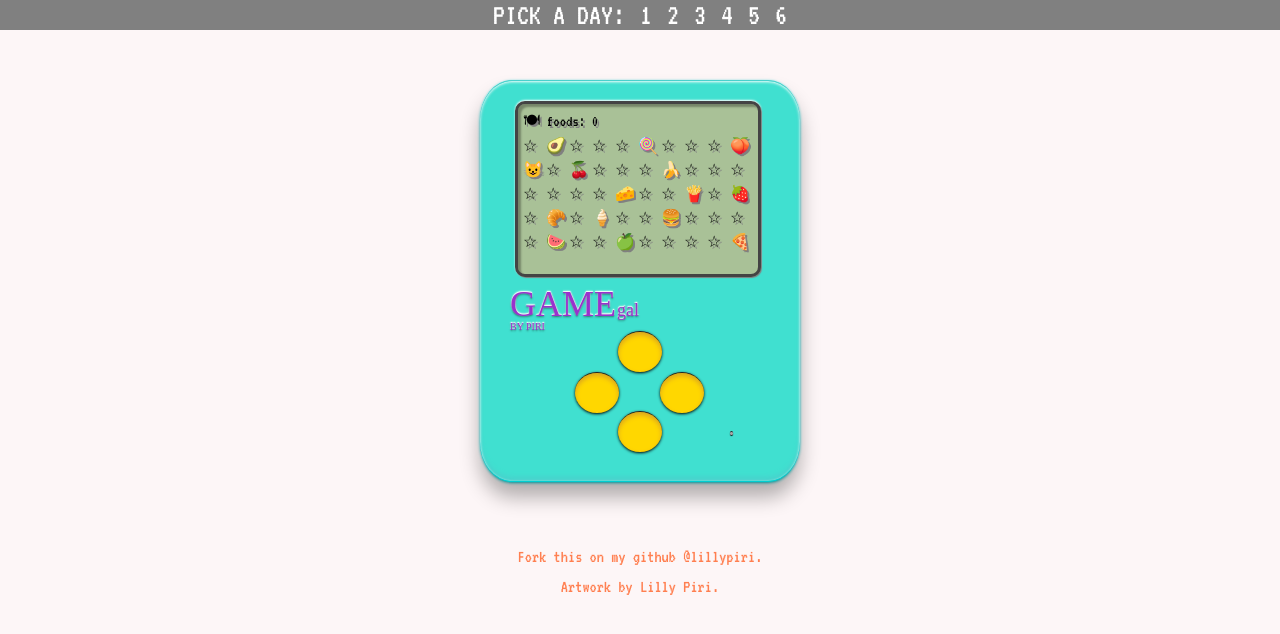
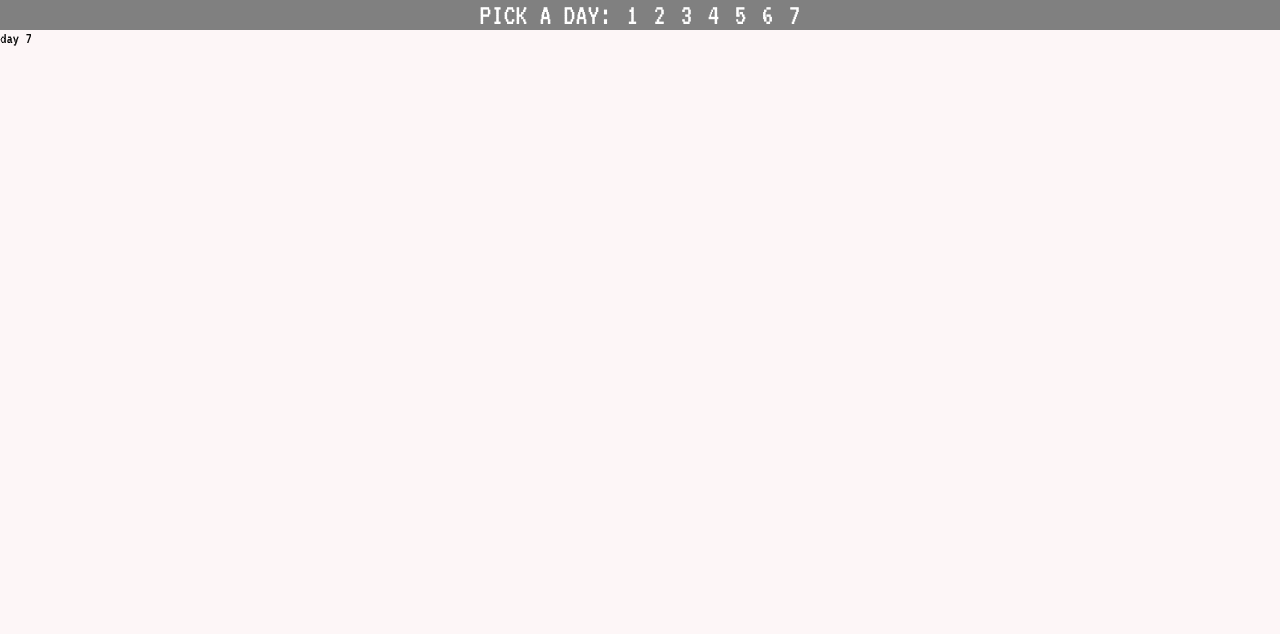
Before and after one commit to lillypiri/30apps30days, a React (Create React App) app: page / in a window 1280 px wide. Shown: the top 634 px of the page. Built offline with nearby package versions, Linux system fonts and the light colour scheme; a web font is replaced by a local one.

Commit message:
initial commit for day 7

```diff
--- a/src/App.js
+++ b/src/App.js
@@ -6,12 +6,13 @@ import Day3 from './day3';
 import Day4 from './day4';
 import Day5 from './day5';
 import Day6 from './day6';
+import Day7 from './day7';
 
 class App extends Component {
     constructor(props) {
         super(props);
         this.state = {
-            current_app: 5
+            current_app: 6
         }
     }
     render() {
@@ -35,6 +36,9 @@ class App extends Component {
                 break;
             case 5:
                 day = (<Day6 />)
+                break;
+            case 6:
+                day = (<Day7 />)
                 break;
             default:
 
@@ -61,6 +65,9 @@ class App extends Component {
                     <div className="app-button" onClick={e => this.setState ({ current_app: 5})} >
                         6
                     </div>
+                    <div className="app-button" onClick={e => this.setState ({ current_app: 6})} >
+                        7
+                    </div>
                 </div>
                 {day}
             </div>
--- /dev/null
+++ b/src/day7.js
@@ -0,0 +1,16 @@
+import React, {Component} from 'react';
+import './day7.css'
+
+
+class Dragon extends Component {
+    render () {
+        return (
+            <div>
+                day 7
+            </div>
+        )
+
+    }
+}
+
+export default Dragon;
```
Also changed, not shown: src/day7.css (added), 1 other file (tests, documents, lock files or other folders).
